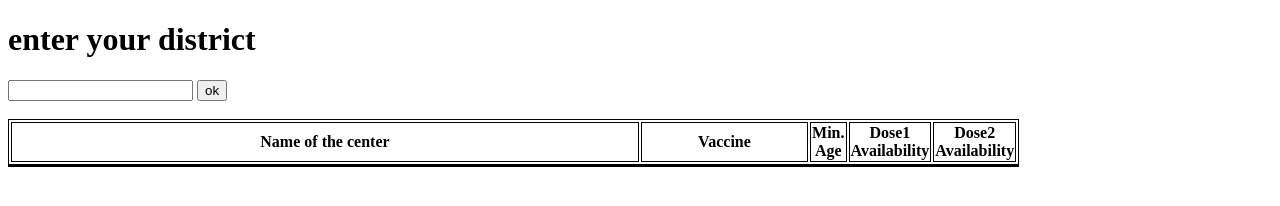
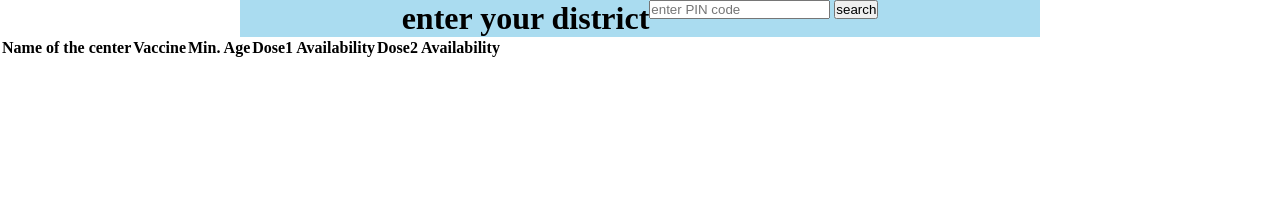
Before and after one commit to sahajkedia/apiproject1, a website built with Parcel: page src/index.html in a window 1280 px wide. Built offline with nearby package versions, Linux system fonts and the light colour scheme.

Commit message:
added div boxes

```diff
--- a/src/index.html
+++ b/src/index.html
@@ -8,11 +8,21 @@
     <link rel="stylesheet" href="main.css" />
   </head>
   <body>
+    <div class="input-container">
+      <div class="input-section">
+        <div class="heading">
           <h1>enter your district</h1>
+        </div>
+        <div class="submit">
+          <input type="text" placeholder="enter PIN code" id="district" />
+          <button id="submit">search</button>
+        </div>
+      </div>
+    </div>
 
-    <input type="text" id="district" />
-    <button id="submit">ok</button><br /><br />
 
+    <div class="display-section">
+      <div class="table">
         <table>
           <tr>
             <th>Name of the center</th>
@@ -23,6 +33,9 @@
           </tr>
           <table id="table"></table>
         </table>
+      </div>
+    </div>
+
 
     <script src="main1.js"></script>
   </body>
--- a/src/main.css
+++ b/src/main.css
@@ -1,6 +1,18 @@
-table,
-th,
-td {
-  border: 1px solid black;
-  width: 80%;
+*{
+  margin: 0;
+  padding: 0;
+  box-sizing: border-box;
 }
+
+.input-container{
+  display: flex;
+  justify-content: center;
+}
+
+.input-section{
+  width: 800px;
+  display: flex;
+  background-color: rgb(170, 220, 240);
+  justify-content: center;
+  flex-wrap: wrap;
+}
```
Lines whose indentation alone changed are shown as unchanged.
